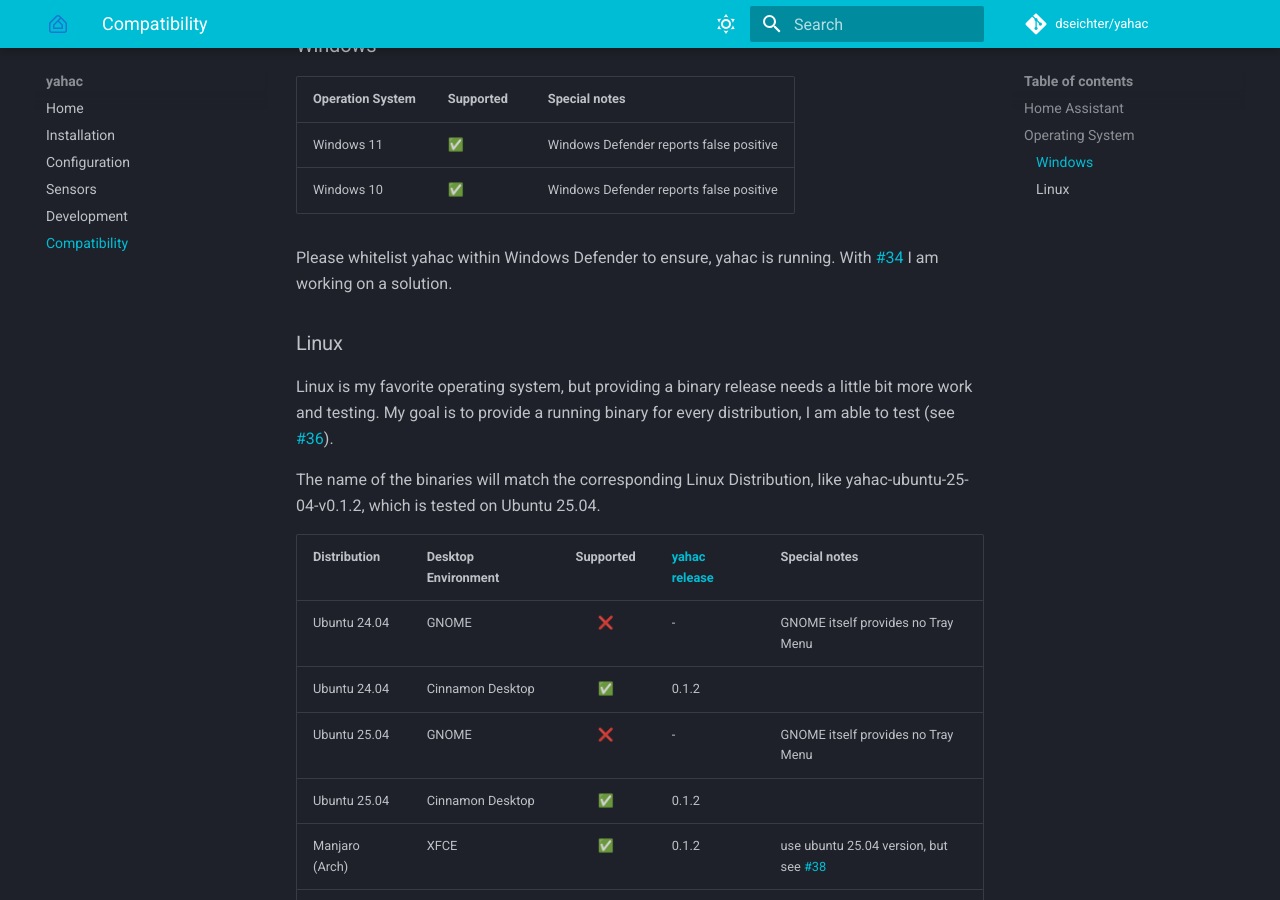
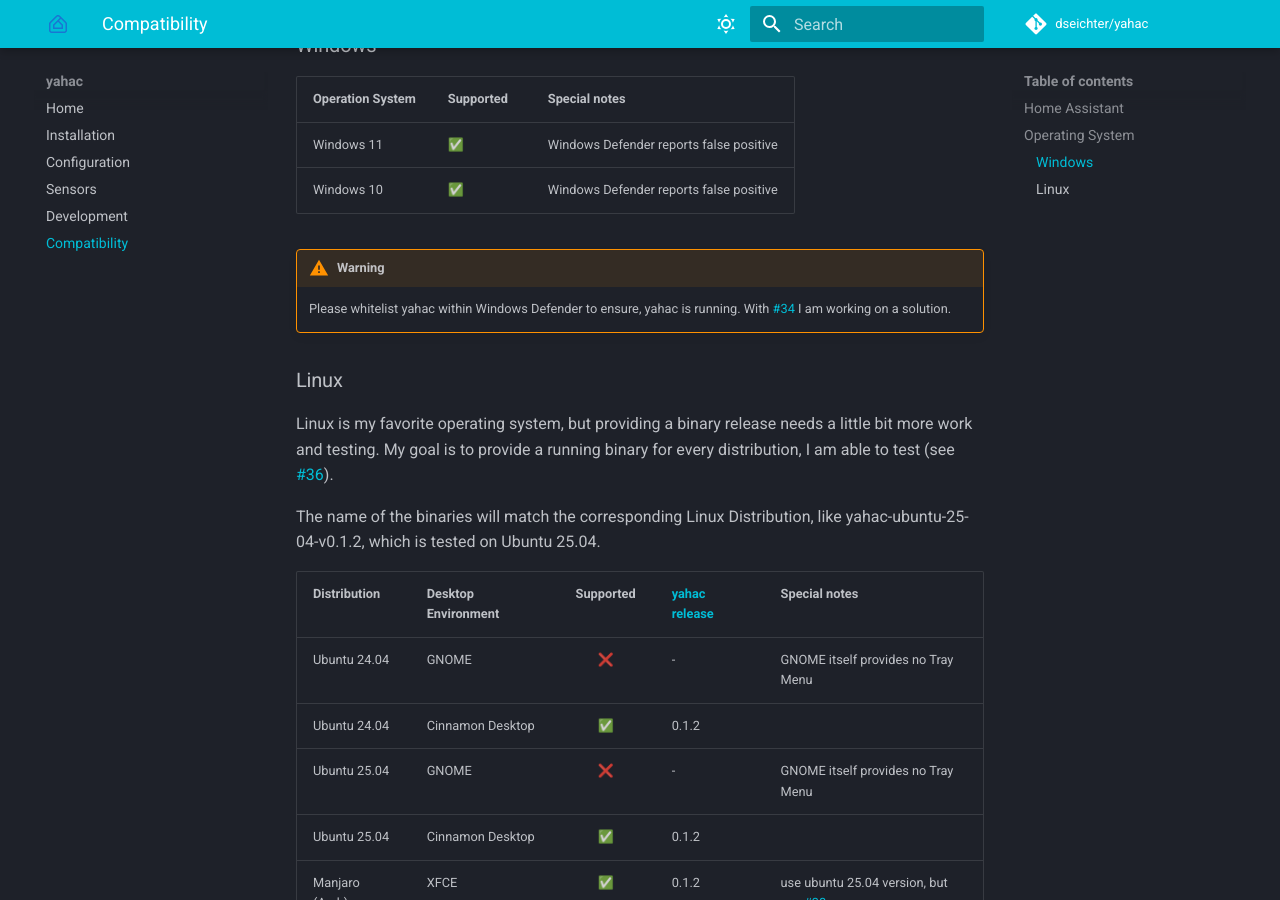
Before and after one commit to dseichter/yahac, an MkDocs documentation site: the page built from docs/docs/compatibility.md, in a window 1280 px wide and 900 px high, scrolled down 317 px. Built offline with MkDocs 1.6.1 and Material for MkDocs 9.7.7, drawn with Linux system fonts in a browser that asks for light colours; comment, search, counter and statistics services are not loaded.

Commit message:
Update warning hint of documentation

```diff
--- a/docs/docs/compatibility.md
+++ b/docs/docs/compatibility.md
@@ -13,7 +13,8 @@
 | Windows 11       | ✅       | Windows Defender reports false positive |
 | Windows 10       | ✅       | Windows Defender reports false positive |
 
-Please whitelist yahac within Windows Defender to ensure, yahac is running. With [#34](https://github.com/dseichter/yahac/issues/34) I am working on a solution.
+!!! warning
+    Please whitelist yahac within Windows Defender to ensure, yahac is running. With [#34](https://github.com/dseichter/yahac/issues/34) I am working on a solution.
 
 ### Linux
 
--- a/docs/mkdocs.yml
+++ b/docs/mkdocs.yml
@@ -38,6 +38,9 @@
 markdown_extensions:
   - attr_list
   - footnotes
+  - admonition
+  - pymdownx.details
+  - pymdownx.superfences
   - pymdownx.emoji:
       emoji_index: !!python/name:material.extensions.emoji.twemoji
       emoji_generator: !!python/name:material.extensions.emoji.to_svg
```
